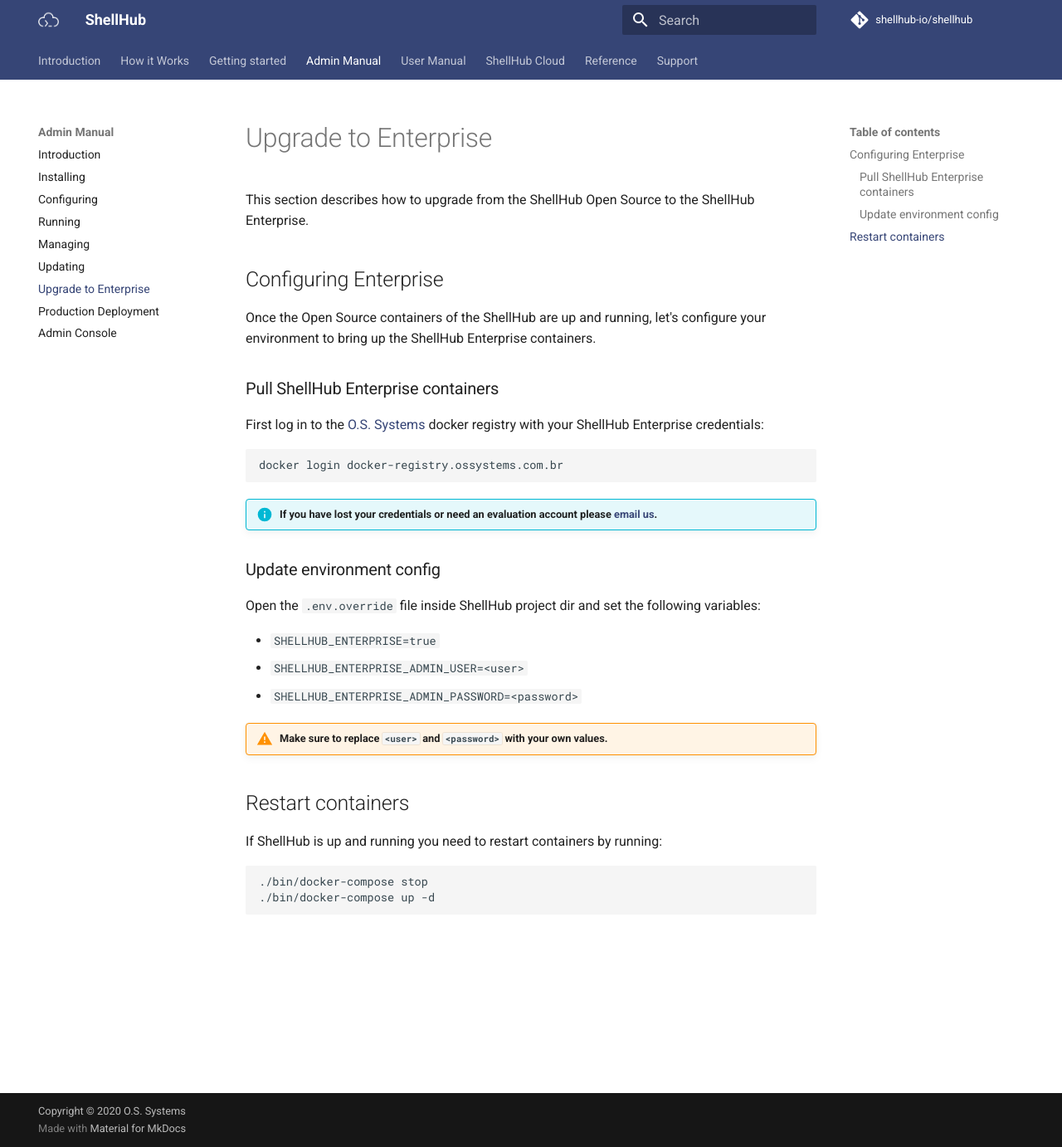
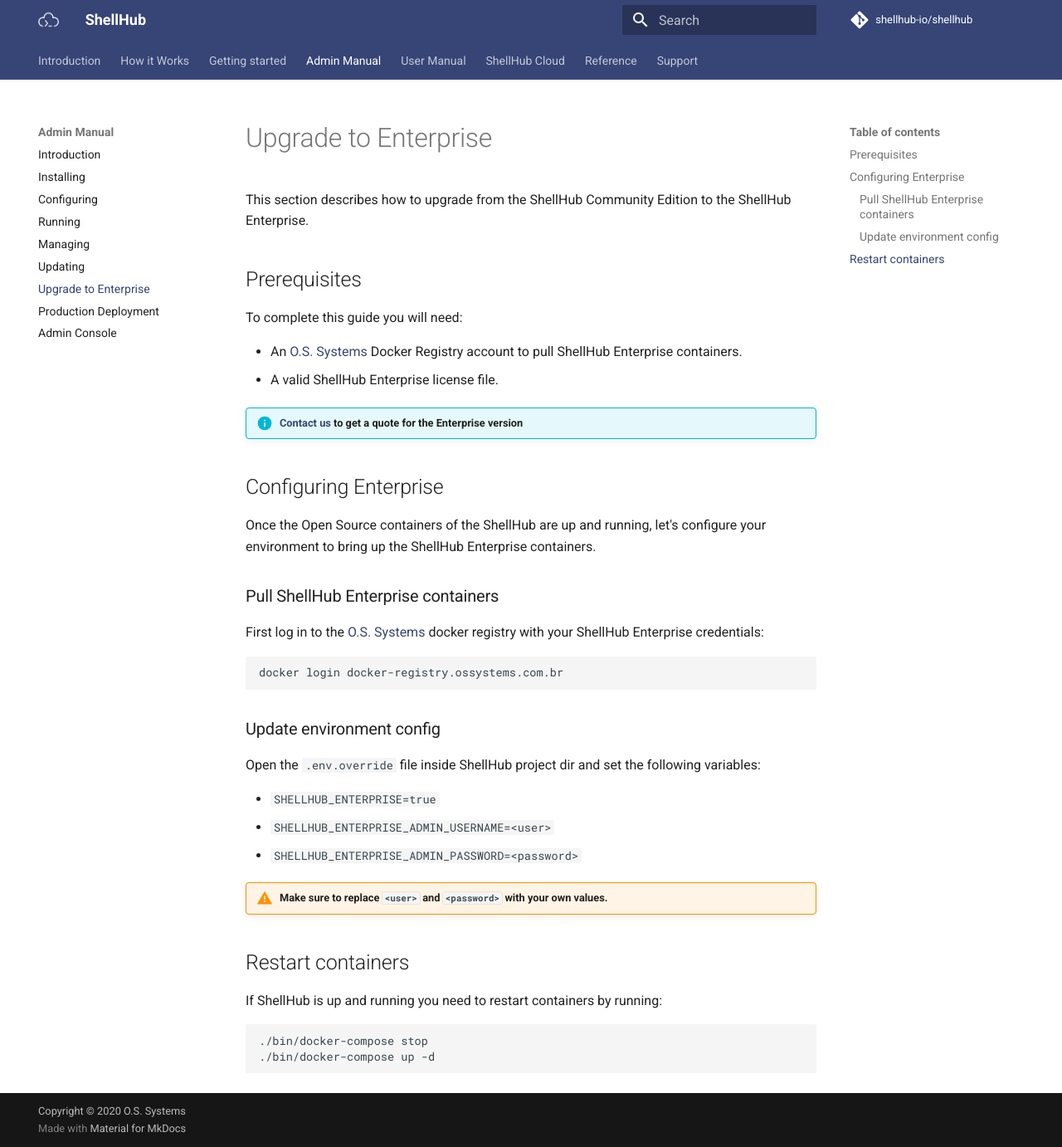
Before and after one commit to shellhub-io/shellhub-io.github.io, an MkDocs documentation site: the page built from docs/admin-manual/upgrade-enterprise.md, in a window 1280 px wide and 1382 px high. Shown: the whole window at 83% size. Built offline with MkDocs 1.6.1 and Material for MkDocs 9.7.7, drawn with Linux system fonts in a browser that asks for light colours; comment, search, counter and statistics services are not loaded.

Commit message:
admin-manual/upgrade-enterprise: update docs

````diff
--- a/docs/admin-manual/upgrade-enterprise.md
+++ b/docs/admin-manual/upgrade-enterprise.md
@@ -1,6 +1,15 @@
 # Upgrade to Enterprise
 
-This section describes how to upgrade from the ShellHub Open Source to the ShellHub Enterprise.
+This section describes how to upgrade from the ShellHub Community Edition to the ShellHub Enterprise.
+
+## Prerequisites
+
+To complete this guide you will need:
+
+* An [O.S. Systems](https://ossystems.com.br) Docker Registry account to pull ShellHub Enterprise containers.
+* A valid ShellHub Enterprise license file.
+
+!!! info "[Contact us](mailto:contato@ossystems.com.br) to get a quote for the Enterprise version"
 
 ## Configuring Enterprise
 
@@ -15,14 +24,12 @@
 docker login docker-registry.ossystems.com.br
 ```
 
-!!! info "If you have lost your credentials or need an evaluation account please [email us](mailto:contato@ossystems.com.br)."
-
 ### Update environment config
 
 Open the `.env.override` file inside ShellHub project dir and set the following variables:
 
 * `SHELLHUB_ENTERPRISE=true`
-* `SHELLHUB_ENTERPRISE_ADMIN_USER=<user>`
+* `SHELLHUB_ENTERPRISE_ADMIN_USERNAME=<user>`
 * `SHELLHUB_ENTERPRISE_ADMIN_PASSWORD=<password>`
 
 !!!warning "Make sure to replace `<user>` and `<password>` with your own values."
````
